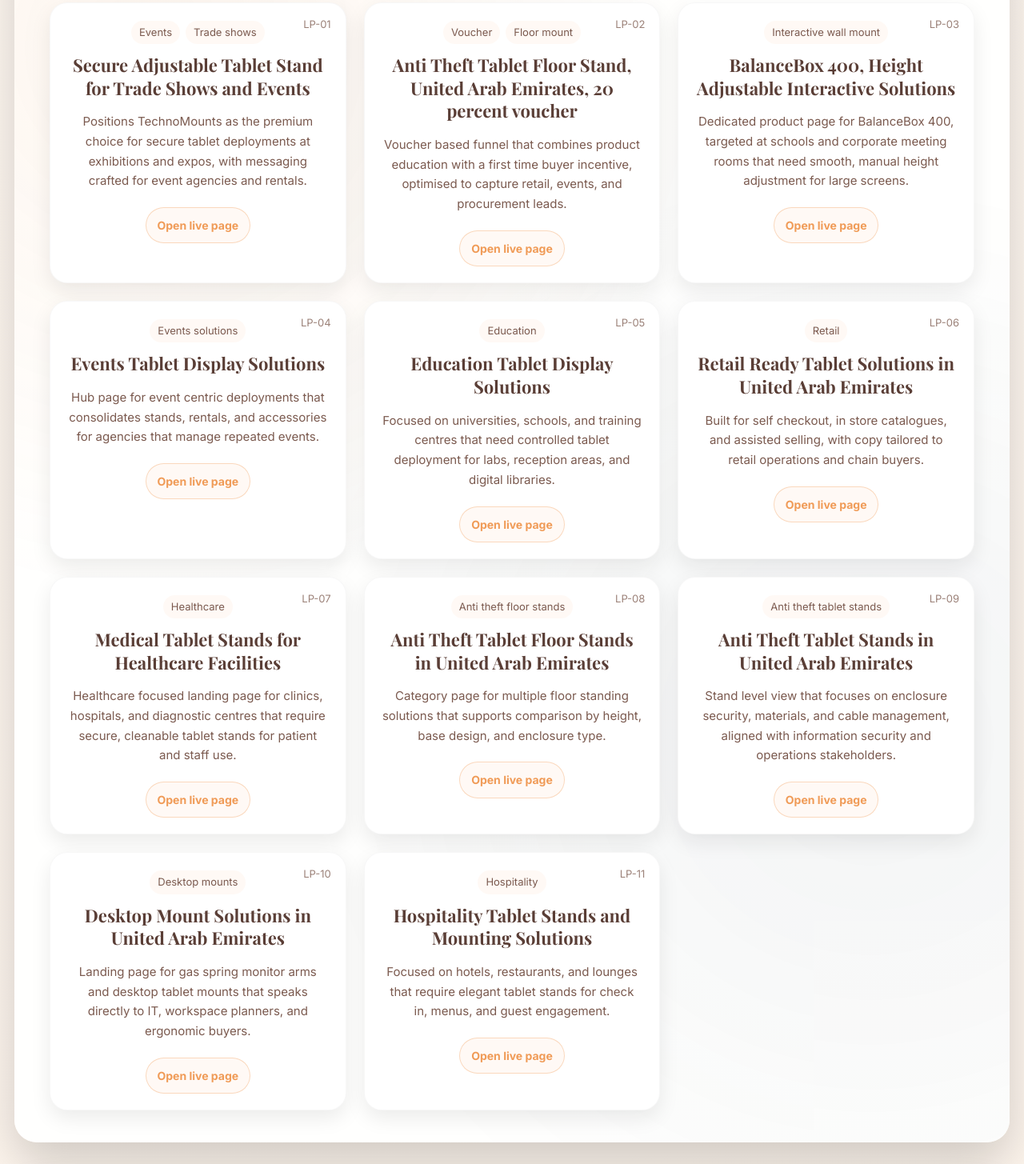
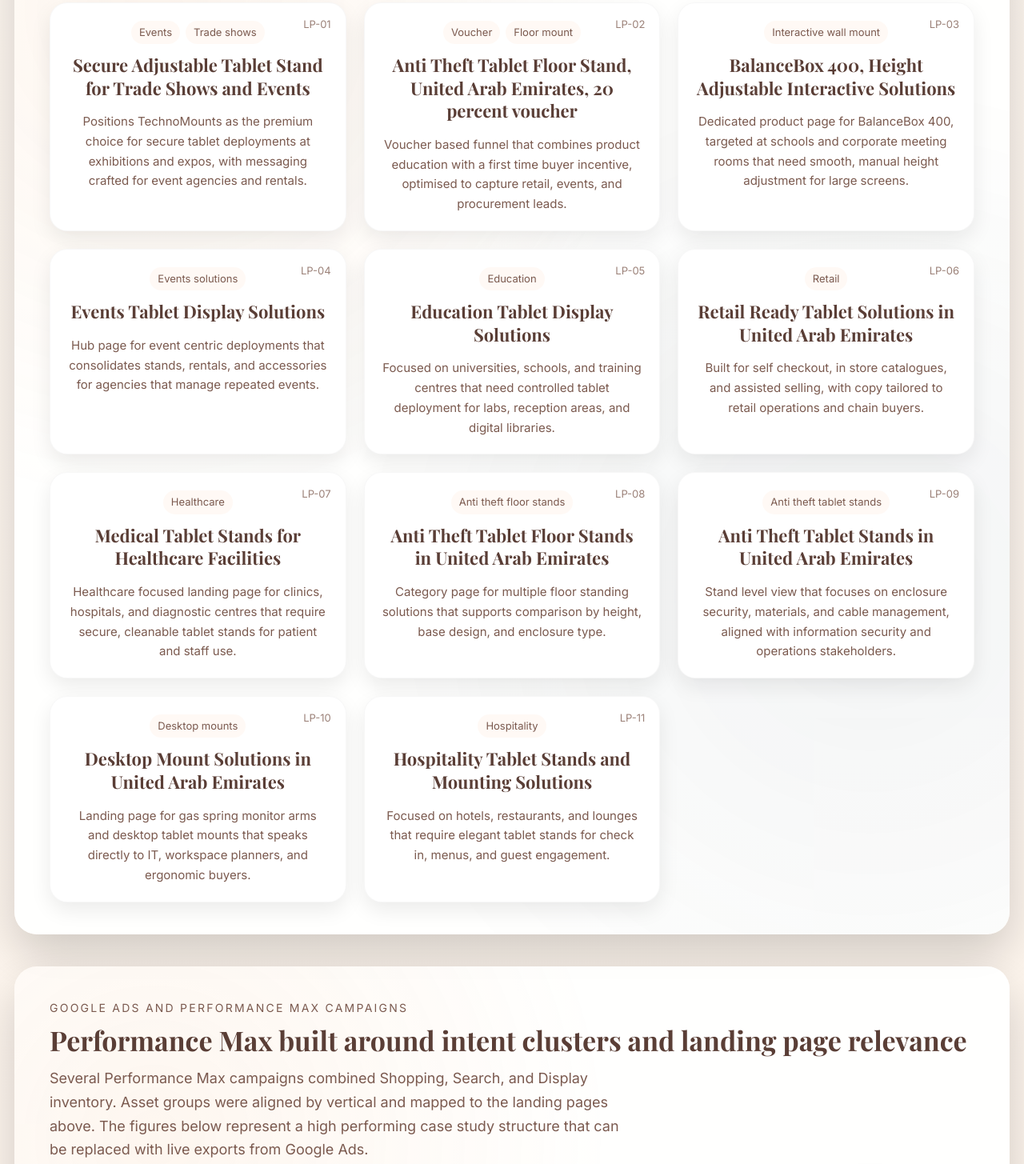
Before and after one commit to MoeAbdelrazek/TechnoMounts, a plain HTML site: page index.html in a window 1280 px wide. Shown: the part 1898-3353 px from the top of the page at 80% size. Drawn offline with nearby package versions, Linux system fonts and the light colour scheme.

Commit message:
Update index.html

```diff
--- a/index.html
+++ b/index.html
@@ -1081,9 +1081,7 @@
             Positions TechnoMounts as the premium choice for secure tablet deployments at exhibitions and expos,
             with messaging crafted for event agencies and rentals.
           </p>
-          <div class="lp-link">
-            <a href="https://www.technomounts.com/pages/secure-adjustable-tablet-stand-for-trade-shows-events-technomounts" target="_blank" rel="noopener">Open live page</a>
-          </div>
+
         </article>
 
         <article class="lp-card">
@@ -1094,9 +1092,7 @@
             Voucher based funnel that combines product education with a first time buyer incentive,
             optimised to capture retail, events, and procurement leads.
           </p>
-          <div class="lp-link">
-            <a href="https://www.technomounts.com/pages/anti-theft-tablet-floor-stand-uae-20-voucher-technomounts" target="_blank" rel="noopener">Open live page</a>
-          </div>
+
         </article>
 
         <article class="lp-card">
@@ -1107,9 +1103,7 @@
             Dedicated product page for BalanceBox 400, targeted at schools and corporate meeting rooms
             that need smooth, manual height adjustment for large screens.
           </p>
-          <div class="lp-link">
-            <a href="https://www.technomounts.com/pages/balancebox-400-technomounts" target="_blank" rel="noopener">Open live page</a>
-          </div>
+
         </article>
 
         <article class="lp-card">
@@ -1120,9 +1114,7 @@
             Hub page for event centric deployments that consolidates stands, rentals, and accessories
             for agencies that manage repeated events.
           </p>
-          <div class="lp-link">
-            <a href="https://www.technomounts.com/pages/events-tablet-display-solutions" target="_blank" rel="noopener">Open live page</a>
-          </div>
+
         </article>
 
         <article class="lp-card">
@@ -1133,9 +1125,7 @@
             Focused on universities, schools, and training centres that need controlled tablet deployment
             for labs, reception areas, and digital libraries.
           </p>
-          <div class="lp-link">
-            <a href="https://www.technomounts.com/pages/education-tablet-display-solutions" target="_blank" rel="noopener">Open live page</a>
-          </div>
+
         </article>
 
         <article class="lp-card">
@@ -1146,9 +1136,7 @@
             Built for self checkout, in store catalogues, and assisted selling,
             with copy tailored to retail operations and chain buyers.
           </p>
-          <div class="lp-link">
-            <a href="https://www.technomounts.com/pages/retail-ready-tablet-solutions-in-uae" target="_blank" rel="noopener">Open live page</a>
-          </div>
+
         </article>
 
         <article class="lp-card">
@@ -1159,9 +1147,7 @@
             Healthcare focused landing page for clinics, hospitals, and diagnostic centres that require
             secure, cleanable tablet stands for patient and staff use.
           </p>
-          <div class="lp-link">
-            <a href="https://www.technomounts.com/pages/medical-tablet-stands-for-healthcare-facilities" target="_blank" rel="noopener">Open live page</a>
-          </div>
+
         </article>
 
         <article class="lp-card">
@@ -1172,9 +1158,7 @@
             Category page for multiple floor standing solutions that supports comparison by height,
             base design, and enclosure type.
           </p>
-          <div class="lp-link">
-            <a href="https://www.technomounts.com/pages/anti-theft-tablet-floor-stands-in-uae" target="_blank" rel="noopener">Open live page</a>
-          </div>
+
         </article>
 
         <article class="lp-card">
@@ -1185,9 +1169,7 @@
             Stand level view that focuses on enclosure security, materials, and cable management,
             aligned with information security and operations stakeholders.
           </p>
-          <div class="lp-link">
-            <a href="https://www.technomounts.com/pages/anti-theft-tablet-stands-in-uae" target="_blank" rel="noopener">Open live page</a>
-          </div>
+
         </article>
 
         <article class="lp-card">
@@ -1198,9 +1180,7 @@
             Landing page for gas spring monitor arms and desktop tablet mounts that speaks directly to IT,
             workspace planners, and ergonomic buyers.
           </p>
-          <div class="lp-link">
-            <a href="https://www.technomounts.com/pages/desktop-mount-solutions-in-uae" target="_blank" rel="noopener">Open live page</a>
-          </div>
+
         </article>
 
         <article class="lp-card">
@@ -1211,9 +1191,7 @@
             Focused on hotels, restaurants, and lounges that require elegant tablet stands for check in,
             menus, and guest engagement.
           </p>
-          <div class="lp-link">
-            <a href="https://www.technomounts.com/pages/hospitality-tablet-stands-mounting-solutions" target="_blank" rel="noopener">Open live page</a>
-          </div>
+
         </article>
       </div>
     </section>
```
